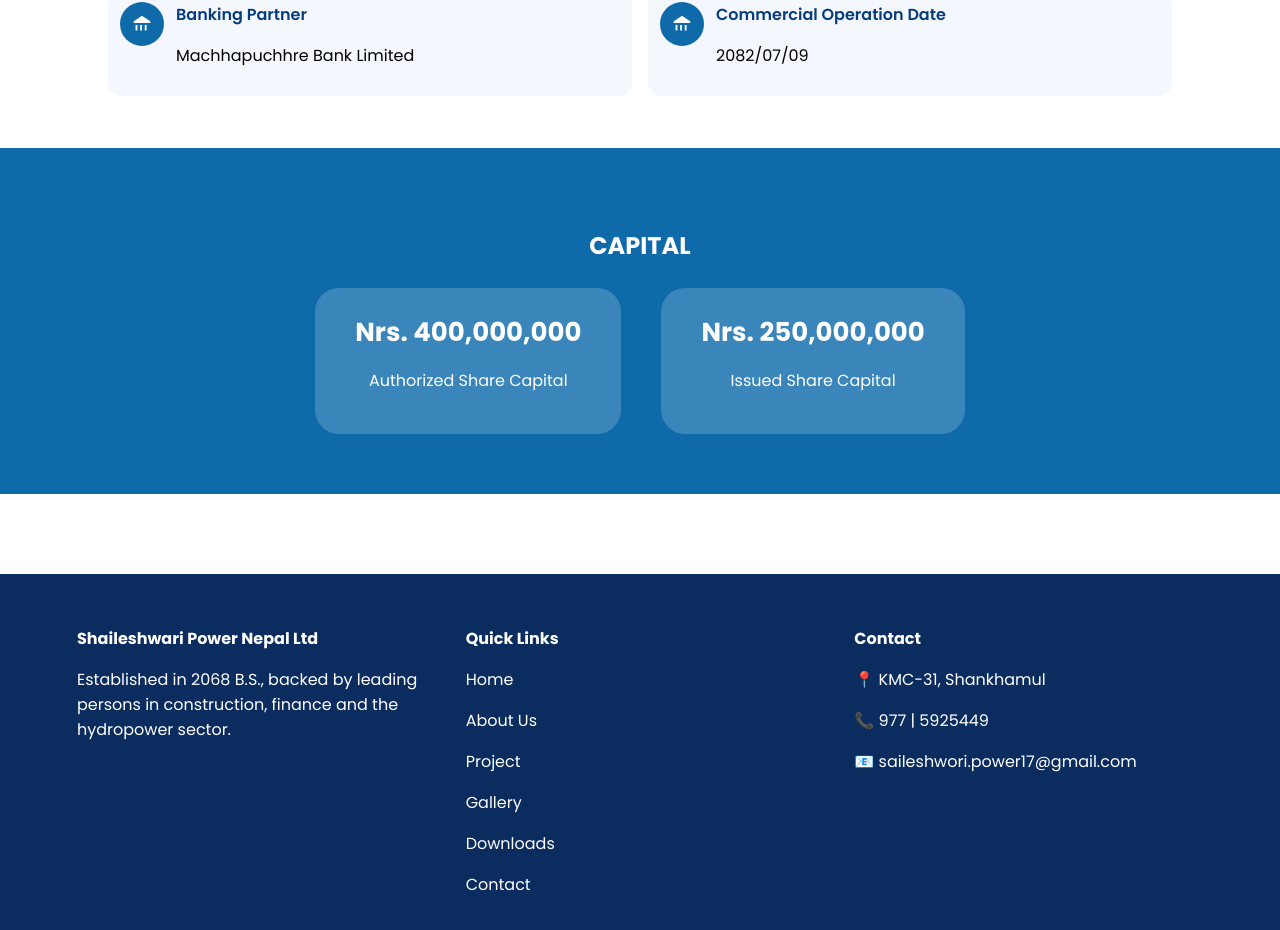
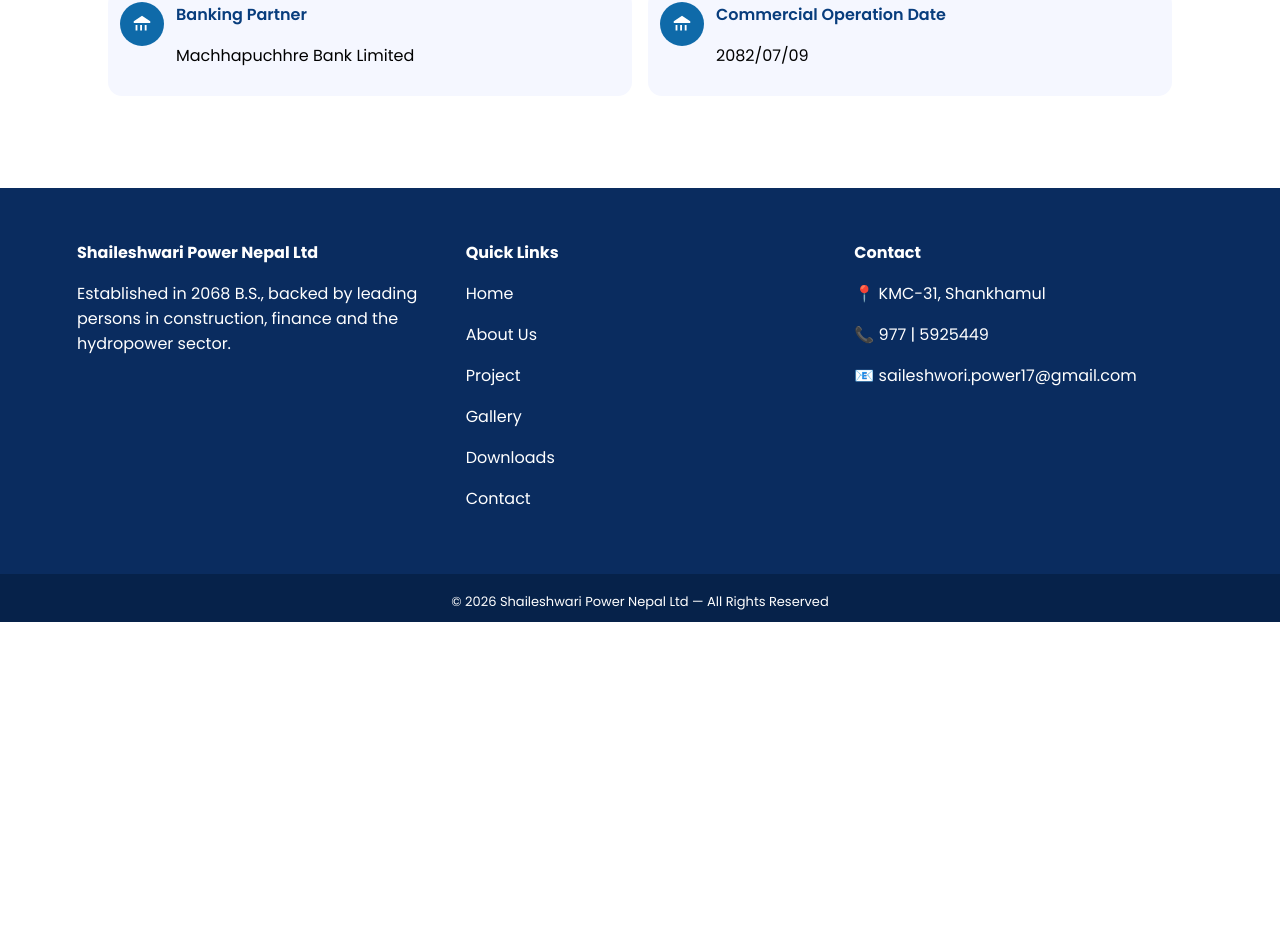
Before and after one commit to poudeldippan/shaileshwaripower, a SvelteKit app: page /about/about-us in a window 1280 px wide. Shown: the part 2009-2939 px from the top of the page. After the commit the page ends 2644 px from the top, so only its background shows below. Built offline with nearby package versions, Linux system fonts and the light colour scheme.

Commit message:
Update +page.svelte

```diff
--- a/src/routes/about/about-us/+page.svelte
+++ b/src/routes/about/about-us/+page.svelte
@@ -336,26 +336,7 @@
 
 
 
-<!-- ================= CAPITAL ================= -->
-<section class="capital">
 
-    <h2>CAPITAL</h2>
-
-    <div class="capital-boxes">
-
-        <div class="cap">
-            <h3>Nrs. 400,000,000</h3>
-            <p>Authorized Share Capital</p>
-        </div>
-
-        <div class="cap">
-            <h3>Nrs. 250,000,000</h3>
-            <p>Issued Share Capital</p>
-        </div>
-
-    </div>
-
-</section>
 
 
 
```
